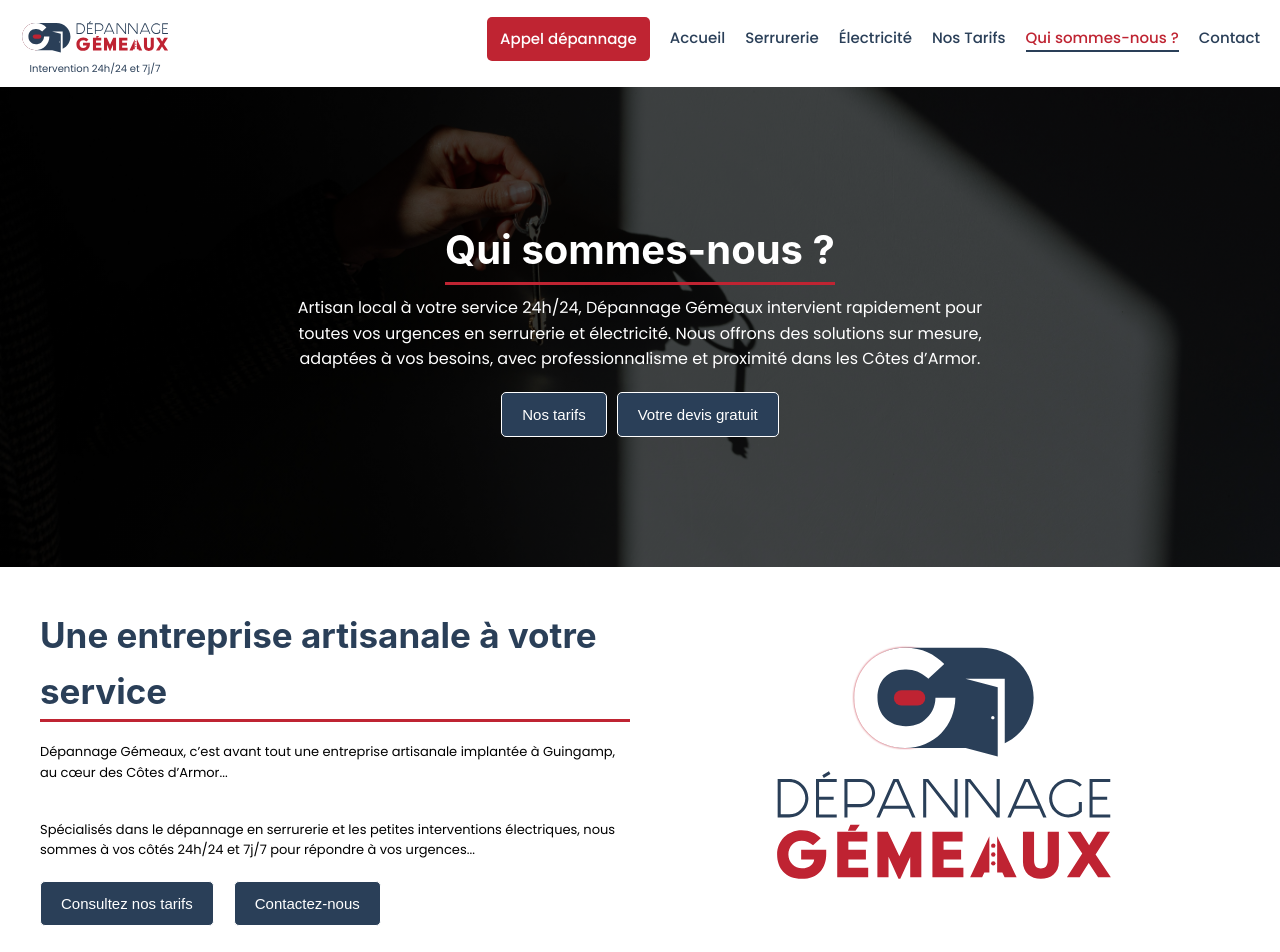
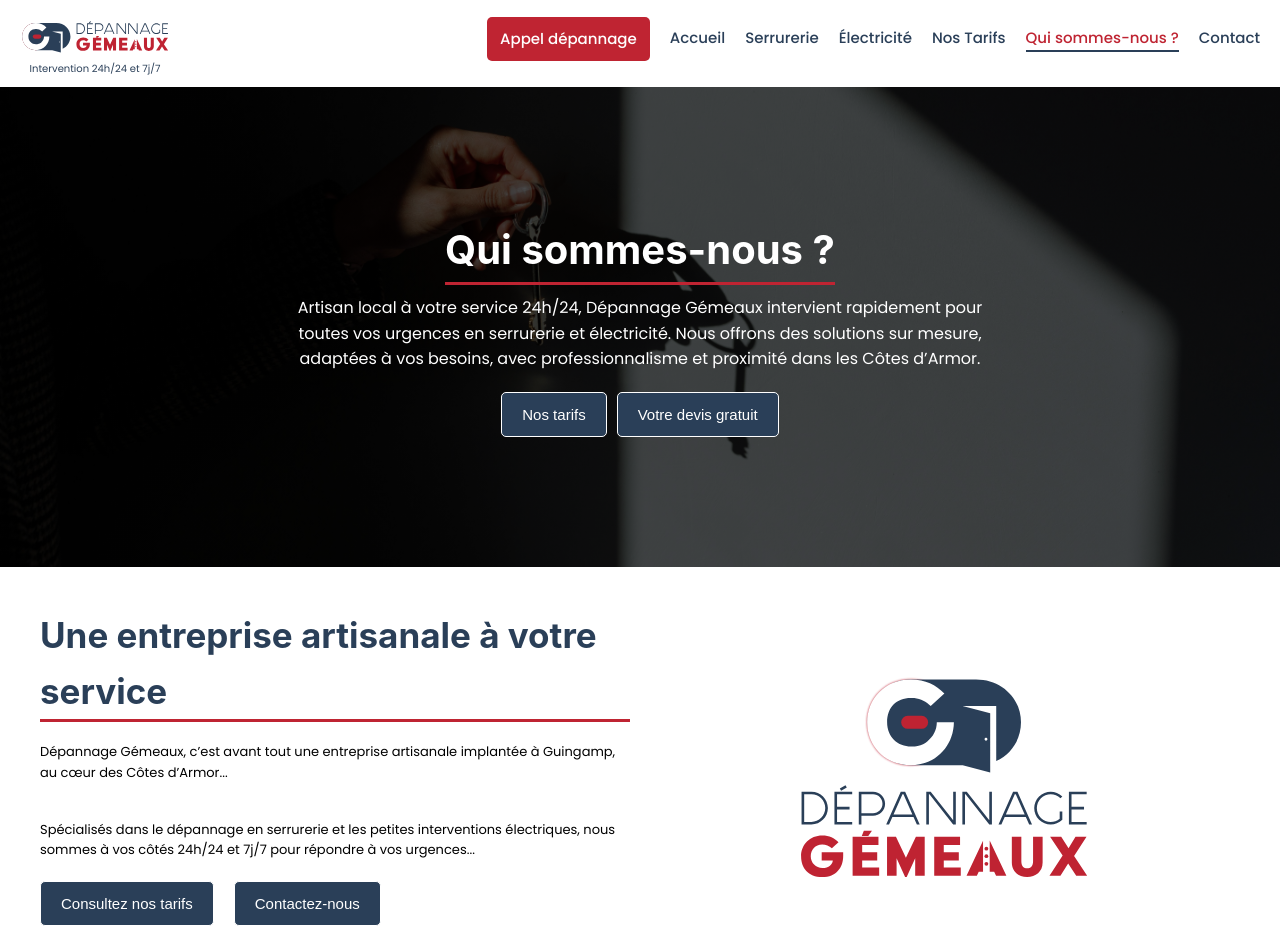
Before and after one commit to SupaKd/depannage-gemeaux, a React (Vite) app: page /apropos in a window 1280 px wide. Shown: the top 952 px of the page. Built offline with nearby package versions, Linux system fonts and the light colour scheme.

Commit message:
Description des changements

```diff
--- a/src/assets/scss/_apropos.scss
+++ b/src/assets/scss/_apropos.scss
@@ -191,10 +191,13 @@
       text-align: center;
 
       img {
-        max-width: 350px;
+        max-width: 200px;
         width: 100%;
         height: auto;
-        border-radius: 1rem;
+        margin-top:3rem;
+        @media (min-width: 768px) {
+          max-width: 300px;
+        }
       }
     }
   }
```
